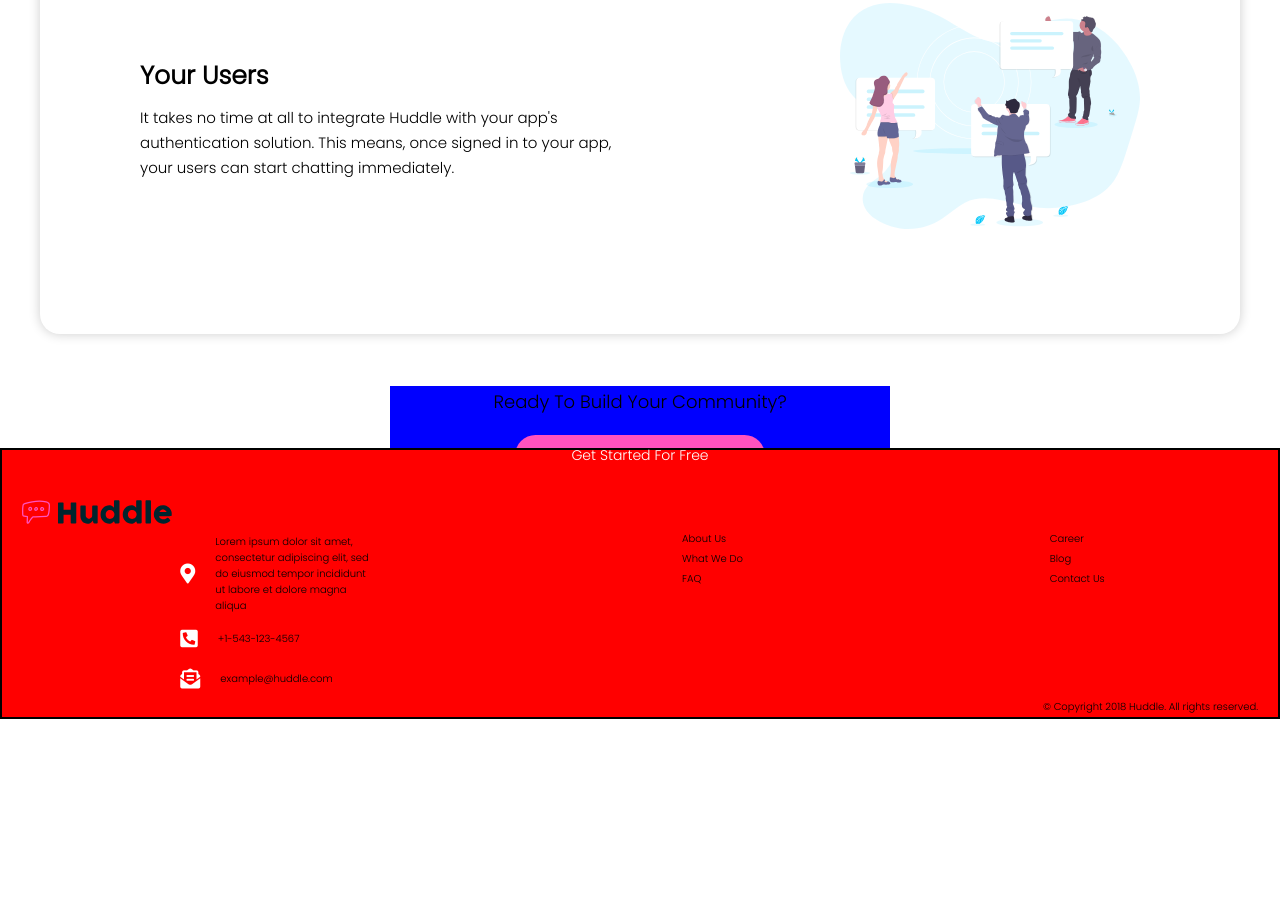
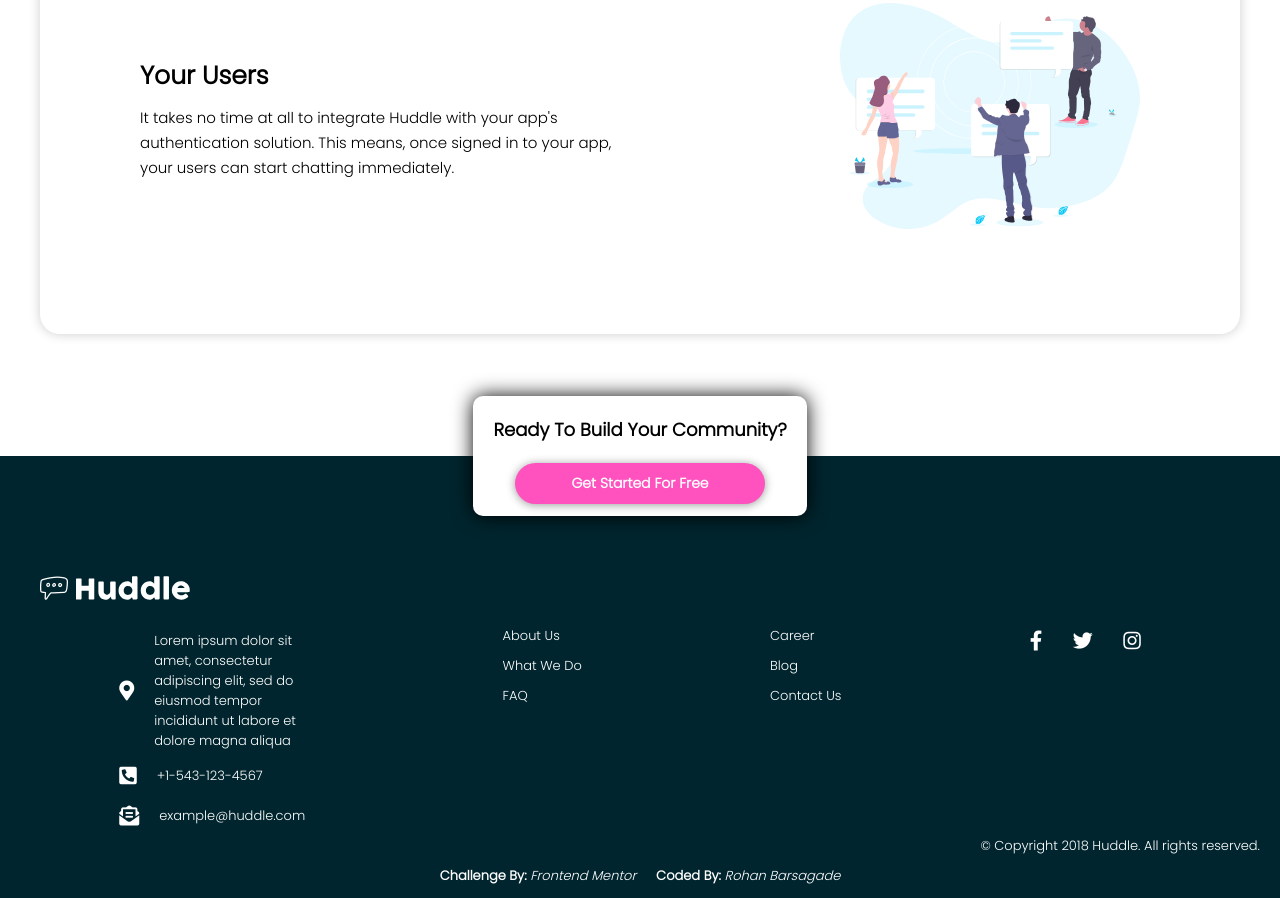
Before and after one commit to rohan-barsagade/Front-end-Mentor, a plain HTML site: page index.html in a window 1280 px wide. Shown: the part 1657-2555 px from the top of the page. Before the commit the page ends 2376 px from the top, so only its background shows below. Drawn offline with Linux system fonts and the light colour scheme.

Commit message:
Add files via upload

```diff
--- a/CSS/style.css
+++ b/CSS/style.css
@@ -128,14 +128,16 @@ h1 {
 /* End of Part - 3 */
 
 /* Part - 4*/
-
-.footer {
-    border: 2px solid;
+.masterfooter {
     display: flex;
     flex-flow: column;
-    justify-content: space-around;
-    background-color: red;
+    justify-content: space-between;
+    background-color: #00252E;
     padding: 50px 20px 2px 20px;
+    overflow: visible;
+    margin-top: 70px;
+    color: white;
+    font-size: 1.3rem;
 }
 
 .container_last {
@@ -159,6 +161,10 @@ ul {
     line-height: 20px;
 }
 
+li {
+    margin-bottom: 1rem;
+}
+
 .col1 p{
     display: flex;
     align-self: center;
@@ -167,13 +173,20 @@ ul {
 
 .overlap {
     text-align: center;
-    border: 2px solid  blue;
     min-width: 30rem;
     max-width: 50rem;
     margin: 0 auto;
-    background-color: blue;
+    padding: 20px;
+    background-color: white;
     font-size: large;
-    margin-bottom: -50px;
+    margin-top: -11rem;
+    margin-bottom: 4rem;
+    box-sizing: border-box;
+    max-height: 12rem;
+    border-radius: 10px;
+    box-shadow: 0 0 2rem;
+    font-weight: bold;
+    color: black;
 }
 
 .btn03 {
@@ -189,3 +202,54 @@ ul {
 .copyright {
     text-align: right;
 }
+
+.icon {
+    margin-right: 25px;
+    font-size: 2rem;
+}
+
+.credit {
+    display: flex;
+    justify-content: center;
+}
+
+.credit p {
+    margin: 1rem;
+    font-weight: 800;
+}
+
+a {
+    text-decoration: none;
+    color: white;
+    font-weight: normal;
+    font-style: italic;
+
+}
+
+.whitelogo {
+    margin: 2rem;
+}
+
+.btn:hover {
+    box-shadow: 0 0 2rem rgba(0, 0, 0, 0.8);
+    cursor: pointer;
+}
+
+.icon:hover {
+    cursor: pointer;
+}
+
+li:hover {
+    text-decoration: underline;
+    cursor: pointer;
+}
+
+.row:hover {
+    cursor: pointer;
+    text-decoration: underline;
+}
+
+a:hover {
+    text-decoration: underline;
+    cursor: pointer;
+}
--- a/index.html
+++ b/index.html
@@ -95,16 +95,21 @@
     <!--End of Part - 2-->
 
 
+
+<!-- Part - 3 -->
+  <div class="masterfooter">
+
     <div class="overlap">
       Ready To Build Your Community?
-    <div class="btn03">
+      <div class="btn03 btn">
         Get Started For Free
       </div>
     </div>
-<!-- Part - 3 -->
+
     <div class="footer">
+
       <div class="logo2">
-      <img src="images/logo.svg" alt="logo" class="logo1">
+        <img src="images/logo1.svg" alt="logo" class="logo1 whitelogo">
       </div>
 
       <div class="container_last">
@@ -112,8 +117,7 @@
         <div class="col1">
 
           <div class="row">
-          <span style="font-size: 2rem; color: white;"><i class="fas fa-map-marker-alt"></i>
-          </span>
+            <span style="font-size: 2rem; color: white;"><i class="fas fa-map-marker-alt"></i></span>
             <p>
               Lorem ipsum dolor sit amet, consectetur adipiscing elit, sed do eiusmod tempor
               incididunt ut labore et dolore magna aliqua
@@ -150,9 +154,27 @@
             <li>Contact Us</li>
           </ul>
         </div>
+        <div class="social">
+          <span class="icon">
+            <i class="fab fa-facebook-f"></i>
+          </span>
+          <span class="icon">
+            <i class="fab fa-twitter"></i>
+          </span>
+          <span class="icon">
+            <i class="fab fa-instagram"></i>
+          </span>
+
+        </div>
       </div >
+
       <div class="copyright">
         &copy; Copyright 2018 Huddle. All rights reserved.
+      </div>
+      <div class="credit">
+        <p>Challenge By: <a href="#">Frontend Mentor</a></p>
+        <p>Coded By: <a href="#">Rohan Barsagade</a></p>
+      </div>
     </div>
   </div>
 
```
Also changed, not shown: images/logo1.svg (added). Lines whose indentation alone changed are shown as unchanged.
